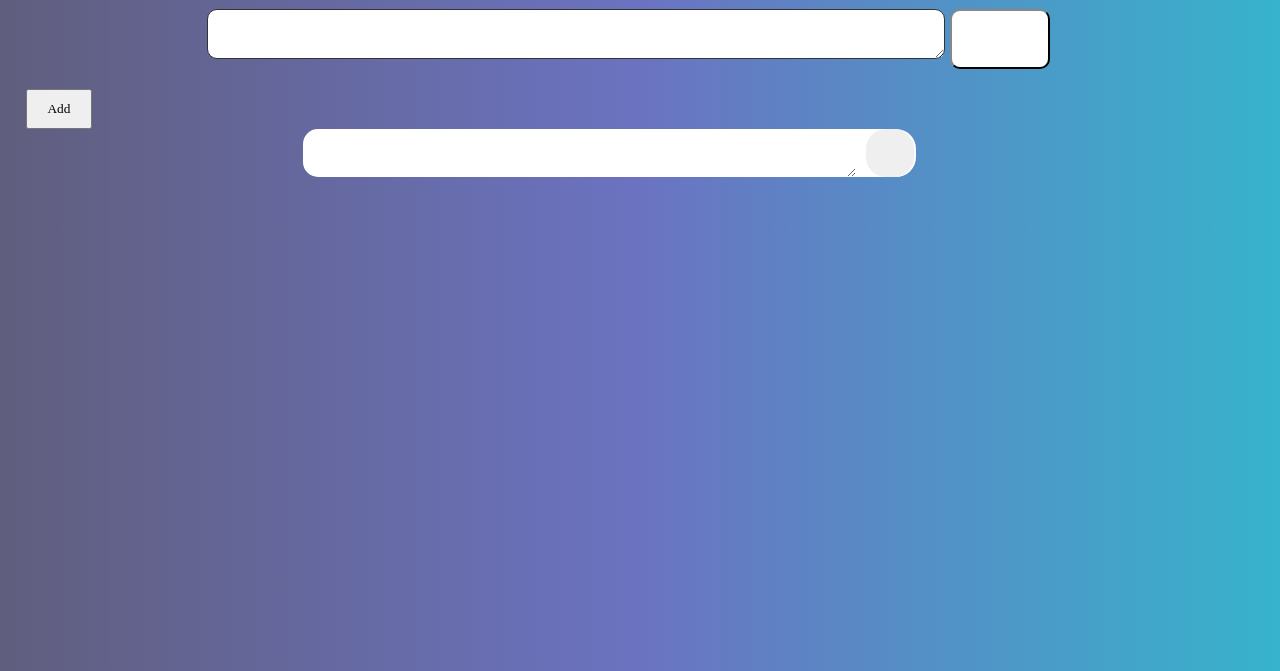
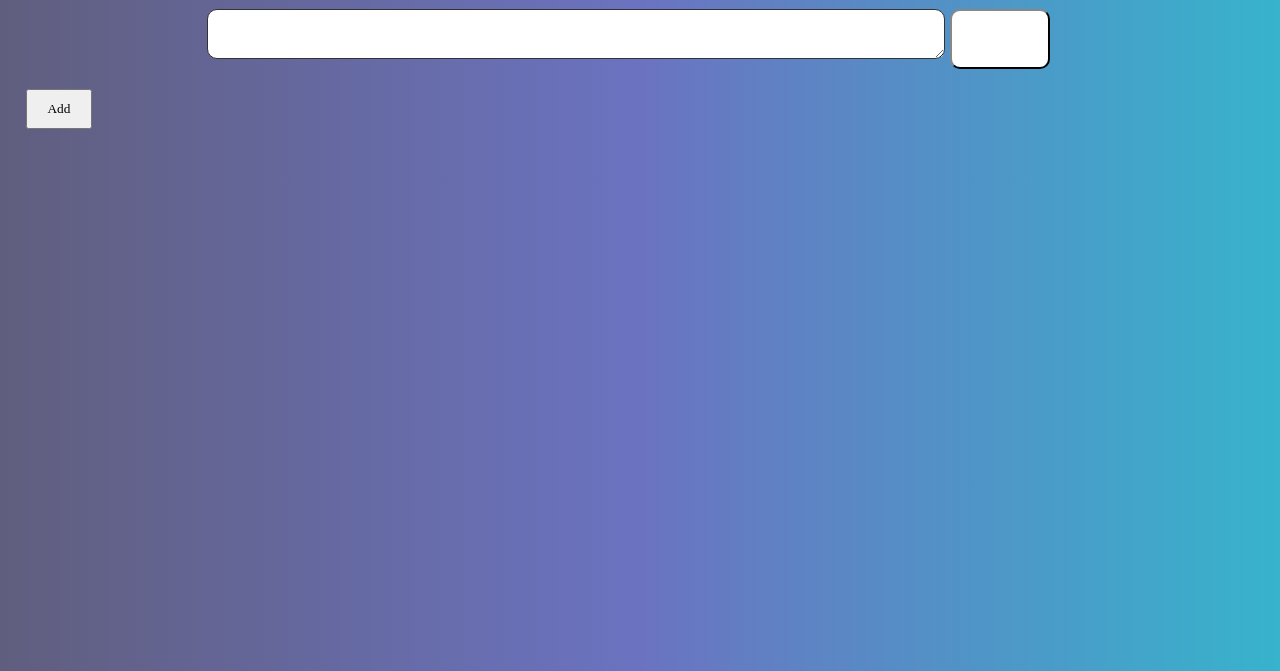
Before and after one commit to MosesAdaeze/To-do-list, a plain HTML site: page index.html in a window 1280 px wide. Shown: the part 129-800 px from the top of the page. Drawn offline with Linux system fonts and the light colour scheme.

Commit message:
stylesheet

```diff
--- a/index.html
+++ b/index.html
@@ -31,8 +31,8 @@
     <div>
         <button onclick="openList()">Add</button>
     </div>
-    <section>
-        <div class="addlist" id="addList">
+    <section  id="addList">
+        <div class="addlist">
             <div class="inputbar" >
                 <textarea name="text-item" class="text-box" ></textarea>
                 <button type="btn" class="add-btn"><i class="fa-solid fa-check"></i></button>
--- a/style.css
+++ b/style.css
@@ -191,7 +191,9 @@ section {
     align-items: center;
     justify-content: center;
 }
+
 .addlist {
+    /* display: none; */
     width: 60%;
     height: 3rem;
     background-color: white;
@@ -231,3 +233,7 @@ section {
         width: 45%;
     }
 }
+
+section {
+    display: none;
+}
```
